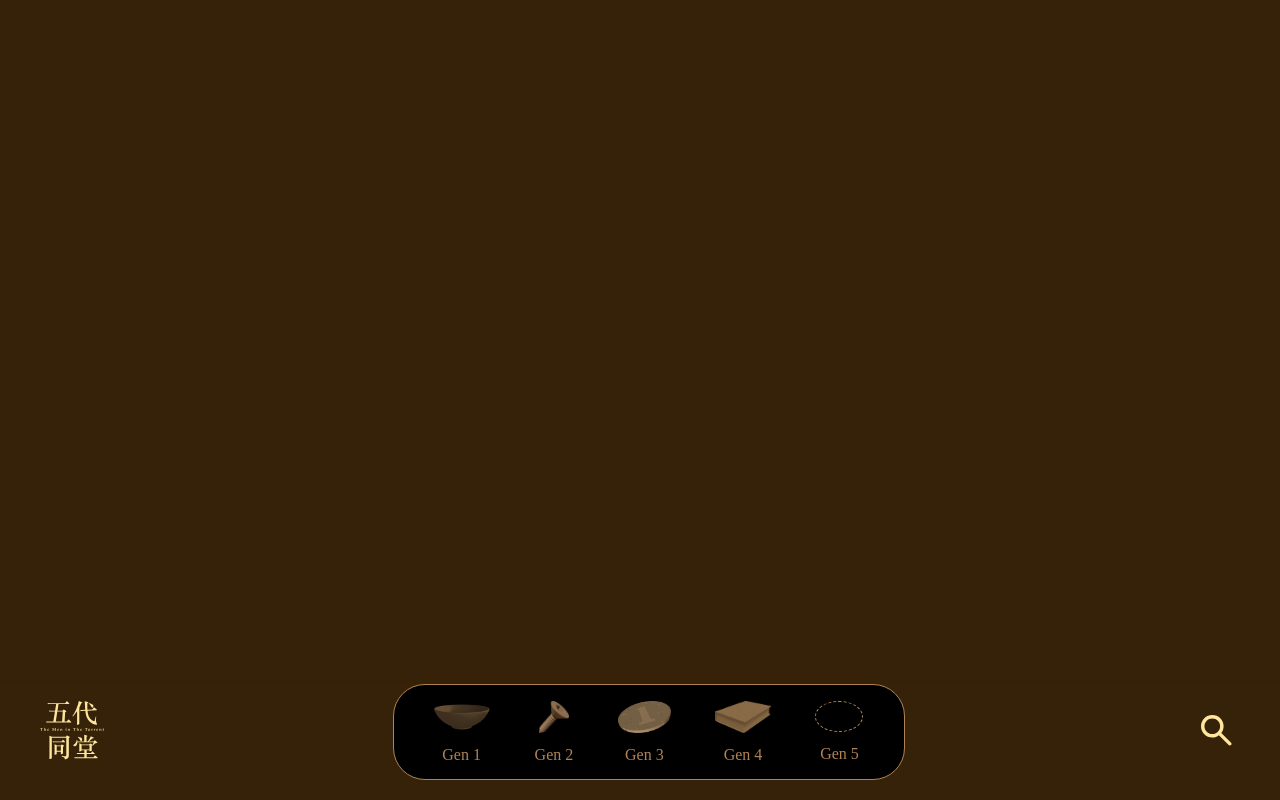
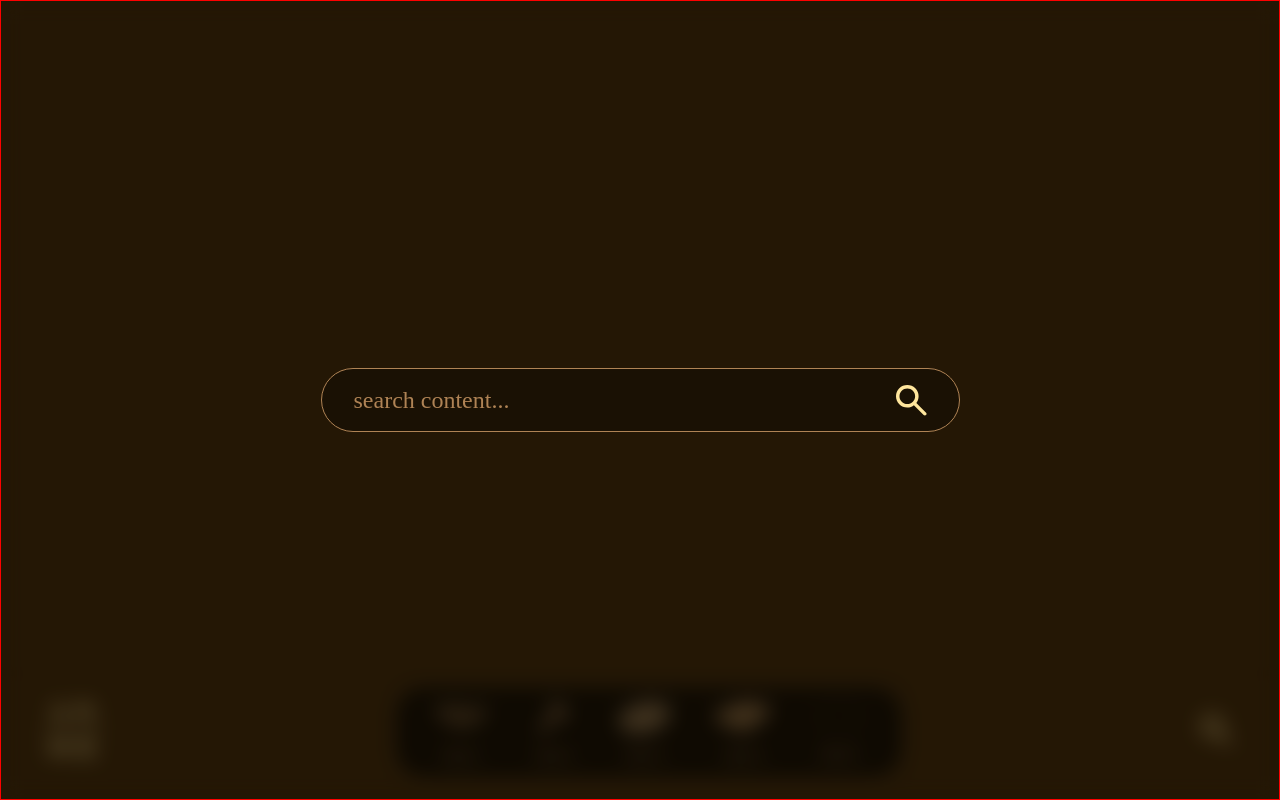
Before and after one commit to agedhuang/The-Men-in-the-Torrent, a plain HTML site: page Gallery/gal.html in a window 1280 px wide. Both pictures are taken after a click on the element 1216 px from the left and 732 px from the top of the page. Drawn offline with Linux system fonts and the light colour scheme; no server answers.

Commit message:
Set Up Search

```diff
--- a/Gallery/gal.html
+++ b/Gallery/gal.html
@@ -75,14 +75,19 @@
      </div>
 
      <div class="search-container">
-      <input type="text" name="search input" placeholder="search content... " id="search-input">
+      <div class="search-wrapper">
+        <input type="text" name="search input" placeholder="search content... " id="search-input">
+        <svg width="31" height="31" viewBox="0 0 31 31" fill="none" xmlns="http://www.w3.org/2000/svg">
+              <path d="M11.3001 22.6002C8.14186 22.6002 5.46925 21.5061 3.28224 19.3179C1.09524 17.1298 0.0011599 14.4572 9.19828e-07 11.3001C-0.00115806 8.14302 1.09292 5.4704 3.28224 3.28224C5.47156 1.09408 8.14418 0 11.3001 0C14.456 0 17.1292 1.09408 19.3197 3.28224C21.5102 5.4704 22.6037 8.14302 22.6002 11.3001C22.6002 12.575 22.3974 13.7774 21.9917 14.9074C21.5861 16.0374 21.0356 17.0371 20.3402 17.9063L30.0756 27.6418C30.3943 27.9605 30.5537 28.3661 30.5537 28.8587C30.5537 29.3513 30.3943 29.7569 30.0756 30.0756C29.7569 30.3943 29.3513 30.5537 28.8587 30.5537C28.3661 30.5537 27.9605 30.3943 27.6418 30.0756L17.9063 20.3402C17.0371 21.0356 16.0374 21.5861 14.9074 21.9917C13.7774 22.3974 12.575 22.6002 11.3001 22.6002ZM11.3001 19.1232C13.4732 19.1232 15.3206 18.3629 16.8424 16.8424C18.3641 15.3218 19.1244 13.4743 19.1232 11.3001C19.1221 9.12584 18.3618 7.279 16.8424 5.75957C15.3229 4.24014 13.4755 3.47927 11.3001 3.47695C9.12468 3.47463 7.27784 4.23551 5.75957 5.75957C4.2413 7.28363 3.48043 9.13047 3.47695 11.3001C3.47348 13.4697 4.23435 15.3171 5.75957 16.8424C7.28479 18.3676 9.13163 19.1279 11.3001 19.1232Z" fill="#FFE69D"/>
+        </svg>
+      </div>
      </div>
-
 
 
       <div class="Fav-window">
         <a href="./fav/favorites.html"></a>
       </div>
+
       <div id="content"></div>
     </main>
 
--- a/Gallery/gal.js
+++ b/Gallery/gal.js
@@ -2,6 +2,18 @@ let googleSheetID = '1LfoPTOKOzmgG51fXZ76drBEt9h6wwAW7aPHRL-7rFYc'
 let tabName1 = 'generation'
 let tabName2= 'content_blocks'
 
+let searchlogo = document.querySelector('.search-logo');
+let searchContainer = document.querySelector('.search-container');
+let searchButton = document.querySelector('.search-container svg');
+
+searchlogo.addEventListener('click', function () {
+  document.querySelector('#search-input').value = ''; // Clear the search input when opening the search container
+  searchContainer.classList.add('search-container-active');
+});
+
+searchButton.addEventListener('click', function() {
+  searchContainer.classList.remove('search-container-active');
+});
 
 // Set single HTML for each img or text
 getContentHTML = (content) => {
--- a/Gallery/style.css
+++ b/Gallery/style.css
@@ -96,6 +96,10 @@ input[type="checkbox"]:not(:checked) ~ * {
   opacity: 0.5;
 }
 
+.search-logo {
+  cursor: pointer;
+}
+
 .gen5-item {
   width: 3rem;
   height: 2rem;
@@ -108,7 +112,6 @@ input[type="checkbox"]:not(:checked) ~ * {
   position: fixed;
   width: 100%;
   height: 100%;
-  display: flex;
   justify-content: center;
   align-items: center;
   z-index: 5;
@@ -119,7 +122,7 @@ input[type="checkbox"]:not(:checked) ~ * {
   display: none;
 }
 
-#search-input {
+.search-wrapper {
   width: 50%;
   height: 4rem;
   padding: 1rem 2rem;
@@ -130,10 +133,16 @@ input[type="checkbox"]:not(:checked) ~ * {
   font-family: 'Spectral', serif;
   font-size: 1.5rem;
   outline: none;
+  display: flex;
+  align-items: center;
+  justify-content: space-between;
+  svg {
+    cursor: pointer;
+  }
 }
 
 .search-container-active {
-  display: block;
+  display: flex;
 }
 
 
```
